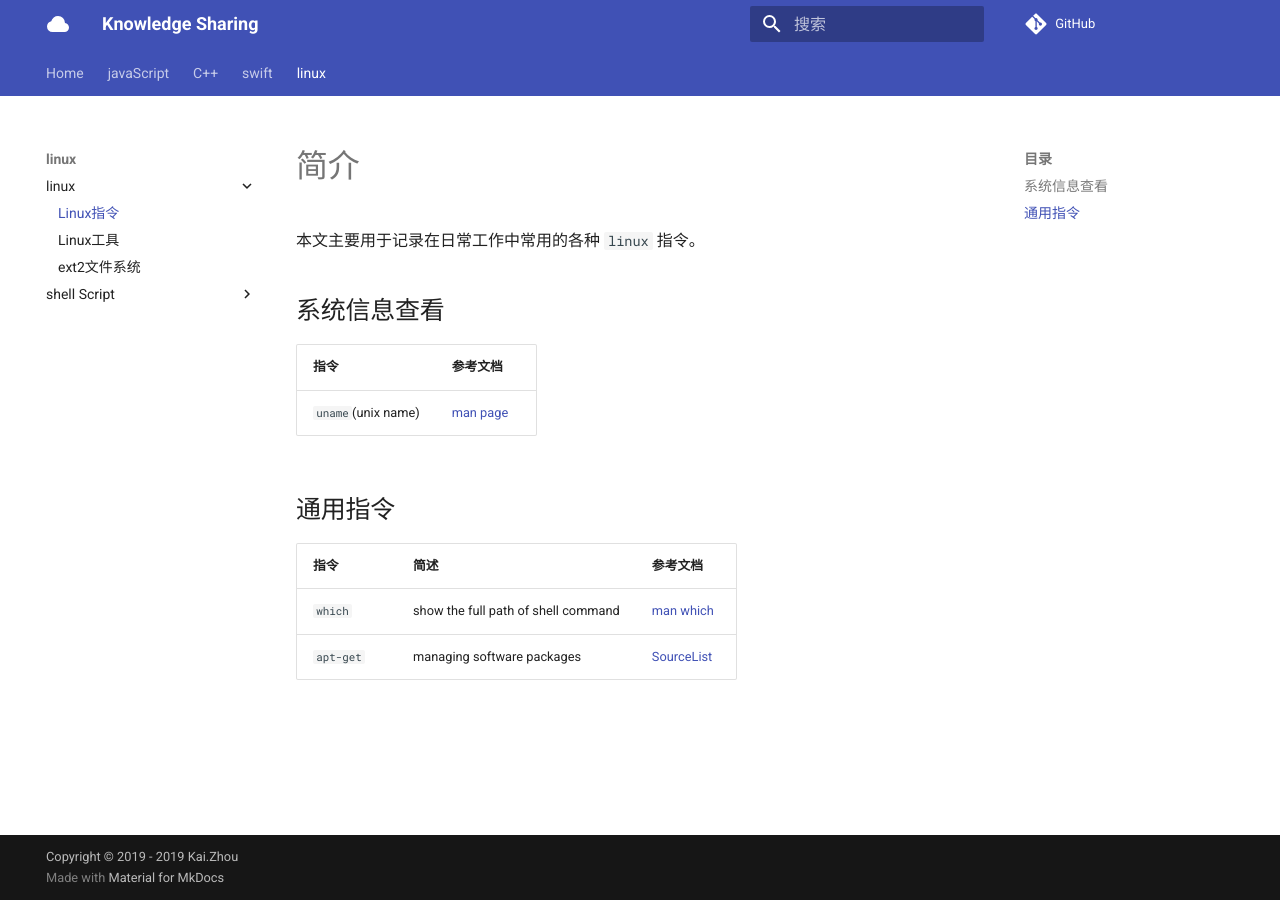
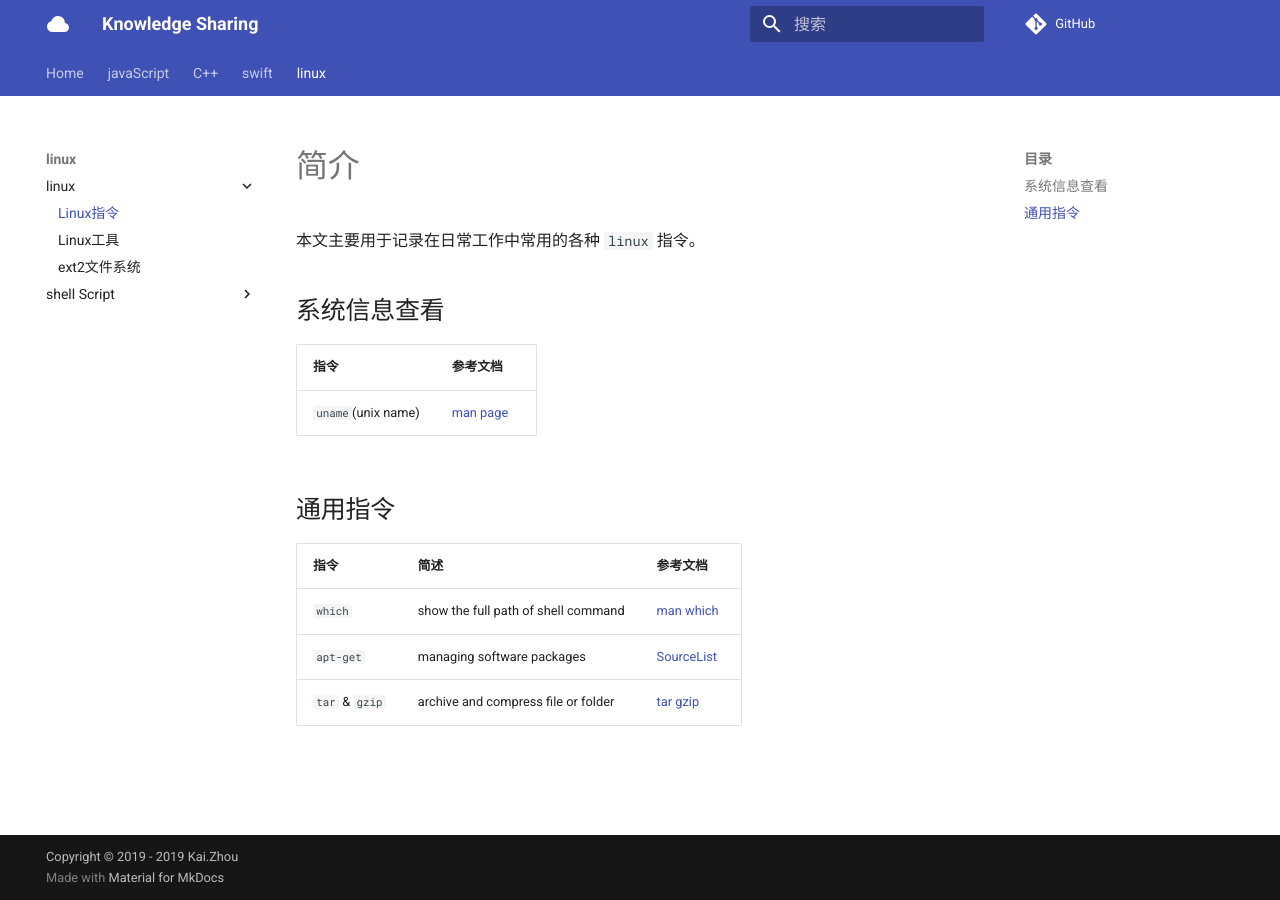
Before and after one commit to zhoukaidev/ks_blog, an MkDocs documentation site: the page built from docs/shell/linux/command.md, in a window 1280 px wide. Built offline with MkDocs 1.6.1 and Material for MkDocs 9.7.7, drawn with Linux system fonts in a browser that asks for light colours; comment, search, counter and statistics services are not loaded.

Commit message:
Add tar and gzip command

```diff
--- a/docs/shell/linux/command.md
+++ b/docs/shell/linux/command.md
@@ -14,3 +14,4 @@
 |-------|---------|-----------|
 | `which` | show the full path of shell command | [man which](https://linux.die.net/man/1/which) |
 | `apt-get`| managing software packages | [SourceList](https://wiki.debian.org/SourcesList) |
+| `tar` & `gzip` | archive and compress file or folder | [tar gzip](tools/tarGzip.md) |
```
Also changed, not shown: docs/shell/linux/tools/tarGzip.md (added).
